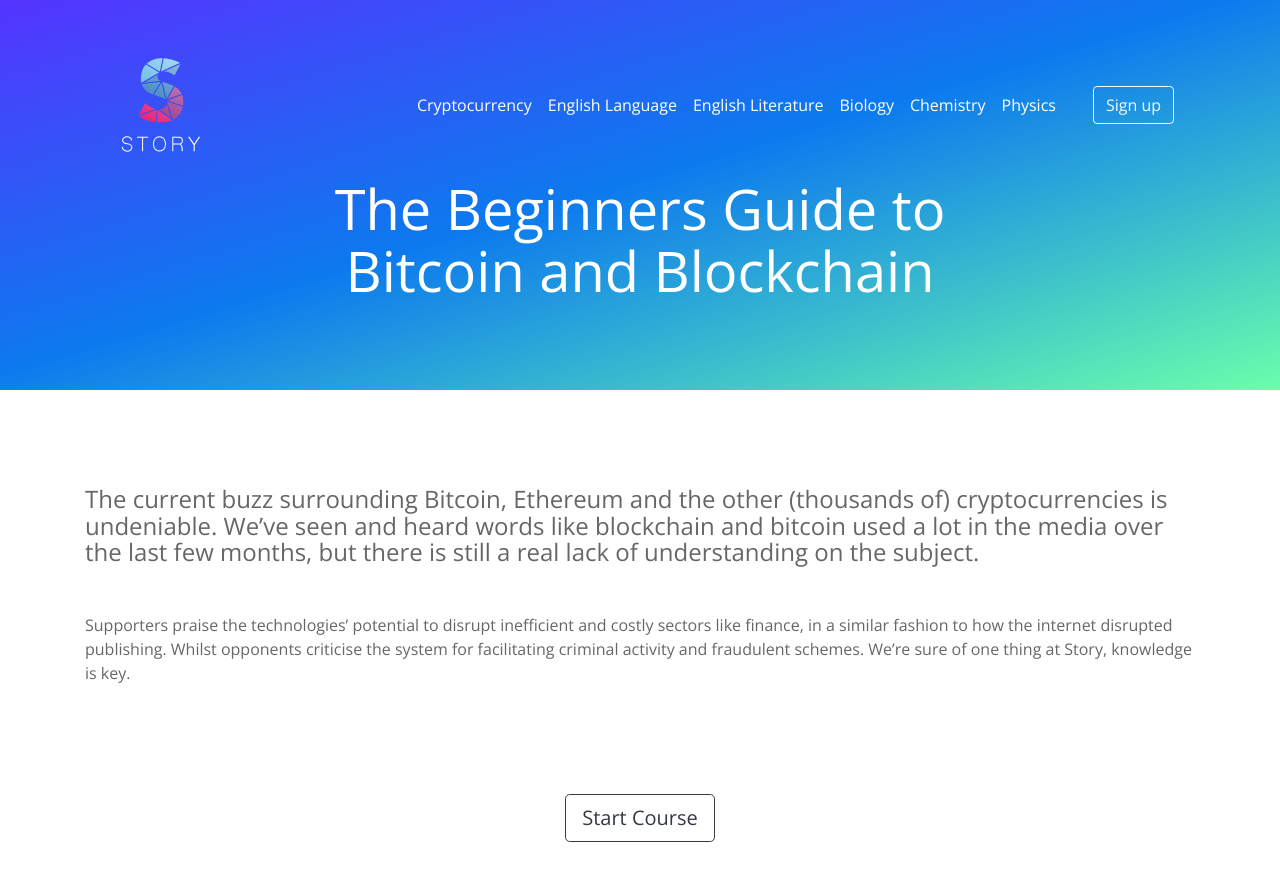
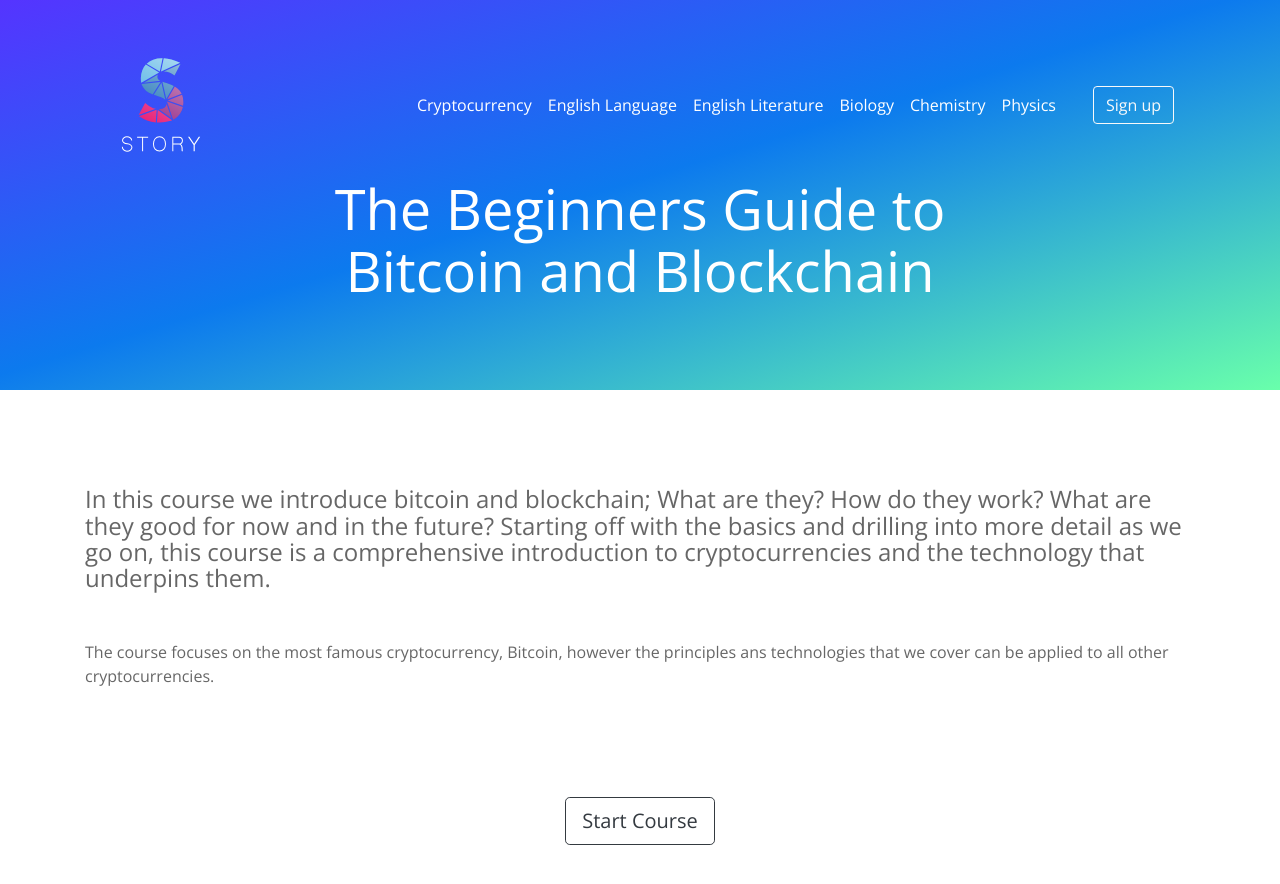
Before and after one commit to story-ai/story-ai.github.io, a Jekyll site: the page built from cryptocurrency.md, in a window 1280 px wide and 900 px high. Shown: the top 884 px of the window. Built offline with Jekyll 4.4.1, drawn with Linux system fonts in a browser that asks for light colours; nearby versions of some CDN libraries.

Commit message:
Updated 'cryptocurrency.md' via CloudCannon

```diff
--- a/cryptocurrency.md
+++ b/cryptocurrency.md
@@ -117,8 +117,8 @@ parts:
       legalFooter: Copyright © 2018 Story. All Rights Reserved.
 ---
 
-#### The current buzz surrounding Bitcoin, Ethereum and the other (thousands of) cryptocurrencies is undeniable. We’ve seen and heard words like blockchain and bitcoin used a lot in the media over the last few months, but there is still a real lack of understanding on the subject.
+#### In this course we introduce bitcoin and blockchain; What are they? How do they work? What are they good for now and in the future? Starting off with the basics and drilling into more detail as we go on, this course is a comprehensive introduction to cryptocurrencies and the technology that underpins them.
 
 &nbsp;
 
-Supporters praise the technologies’ potential to disrupt inefficient and costly sectors like finance, in a similar fashion to how the internet disrupted publishing. Whilst opponents criticise the system for facilitating criminal activity and fraudulent schemes. We’re sure of one thing at Story, knowledge is key.
+The course focuses on the most famous cryptocurrency, Bitcoin, however the principles ans technologies that we cover can be applied to all other cryptocurrencies.
```
